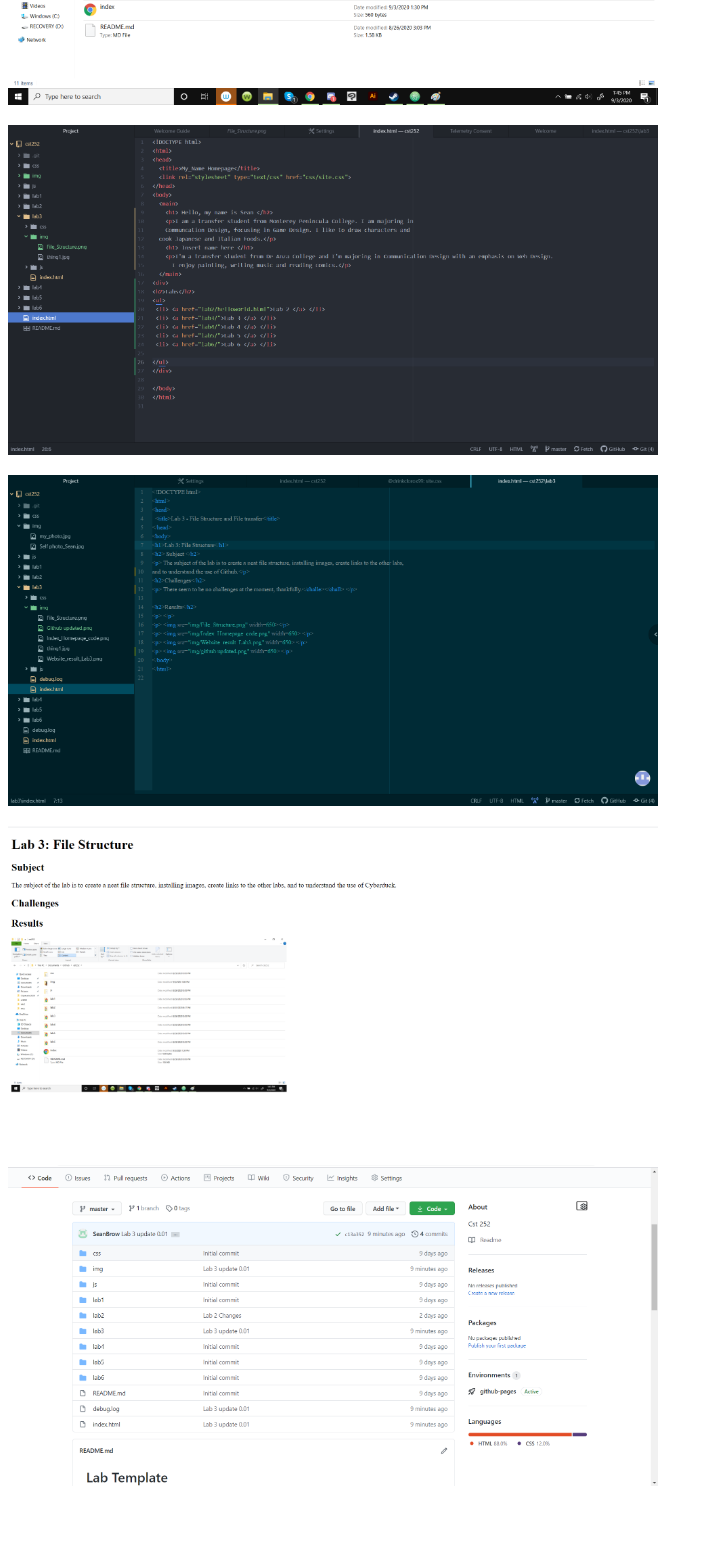
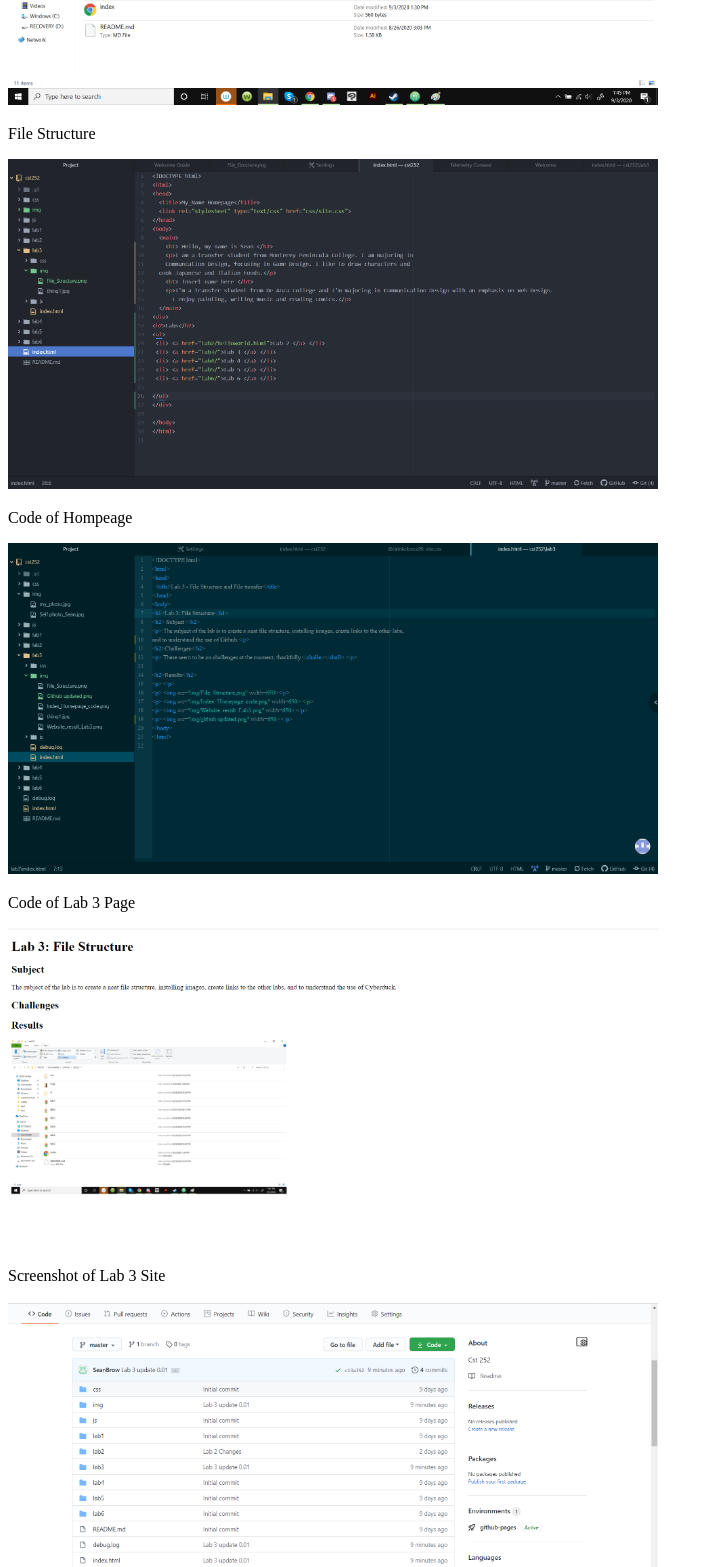
Before and after one commit to SeanBrow/cst252, a plain HTML site: page lab3/index.html in a window 1280 px wide. Shown: the part 557-2124 px from the top of the page, without its empty margins (0-713 px from the left). Before the commit the page ends 2063 px from the top, so only its background shows below. Drawn offline with Linux system fonts and the light colour scheme.

Commit message:
Lab 3 Update 0.20
Add Ryen picture and modified Sean's Picture. Modified Lab3 and Home page's html codes.

```diff
--- a/lab3/index.html
+++ b/lab3/index.html
@@ -14,9 +14,14 @@ and to understand the use of Github.</p>
 <h2>Results</h2>
 <p> </p>
 <p> <img src="img/File_Structure.png" width=650></p>
+<p> File Structure </P>
 <p> <img src="img/Index_Homepage_code.png" width=650> </p>
+<p> Code of Hompeage </p>
 <p> <img src="img/Index_lab3_code.png" width=650> </p>
+<p> Code of Lab 3 Page </p>
 <p> <img src="img/Website_result_Lab3.png" width=650> </p>
+<p> Screenshot of Lab 3 Site </p>
 <p> <img src="img/github updated.png" width=650> </p>
+<p> GitHub transfer </p>
 </body>
 </html>
```
Also changed, not shown: index.html (+3 -2 lines), img/Self_photo_Sean.jpg (renamed from img/Self photo_Sean.jpg), img/rrahbarphoto1.jpg (added), 2 other files.
